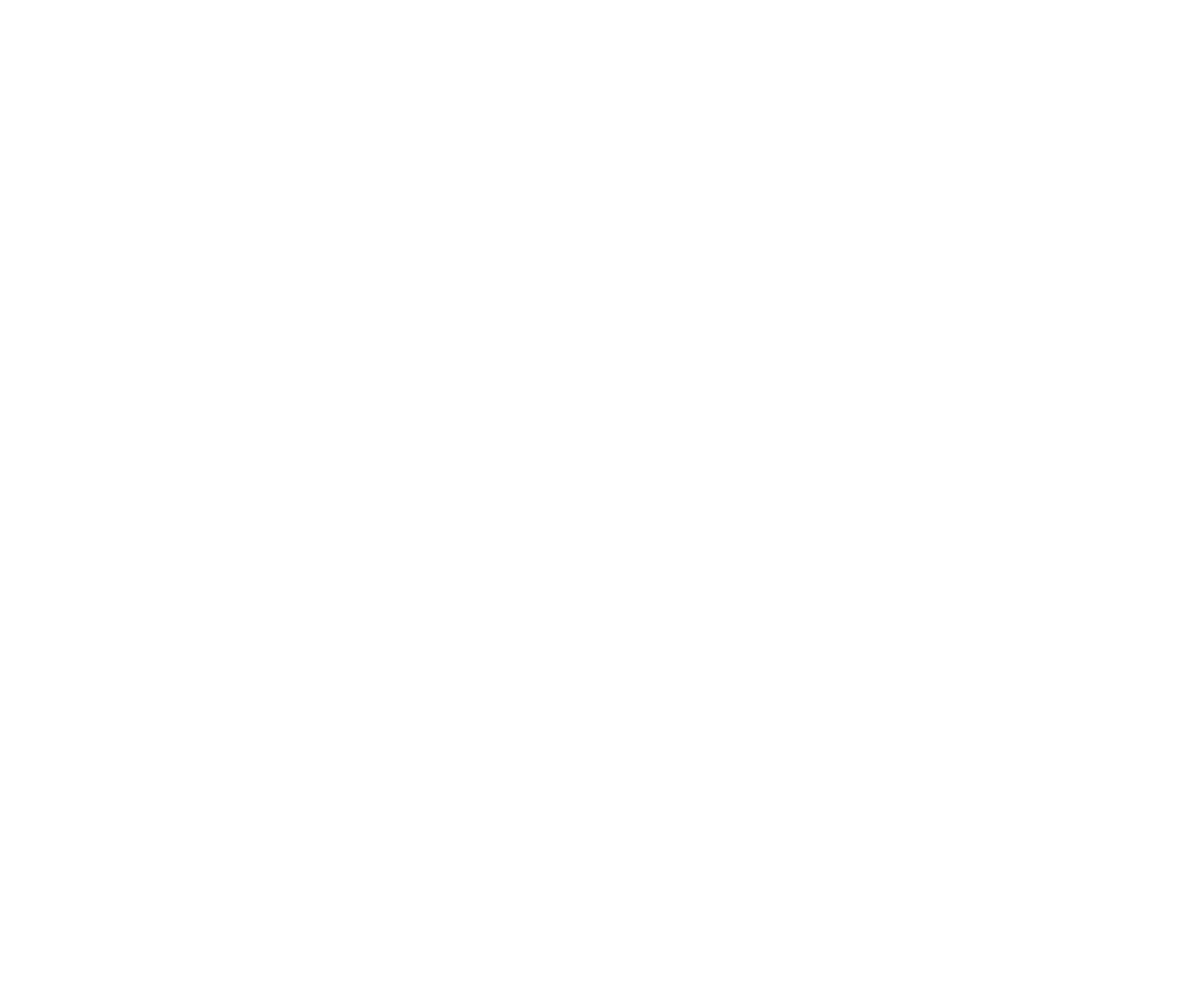
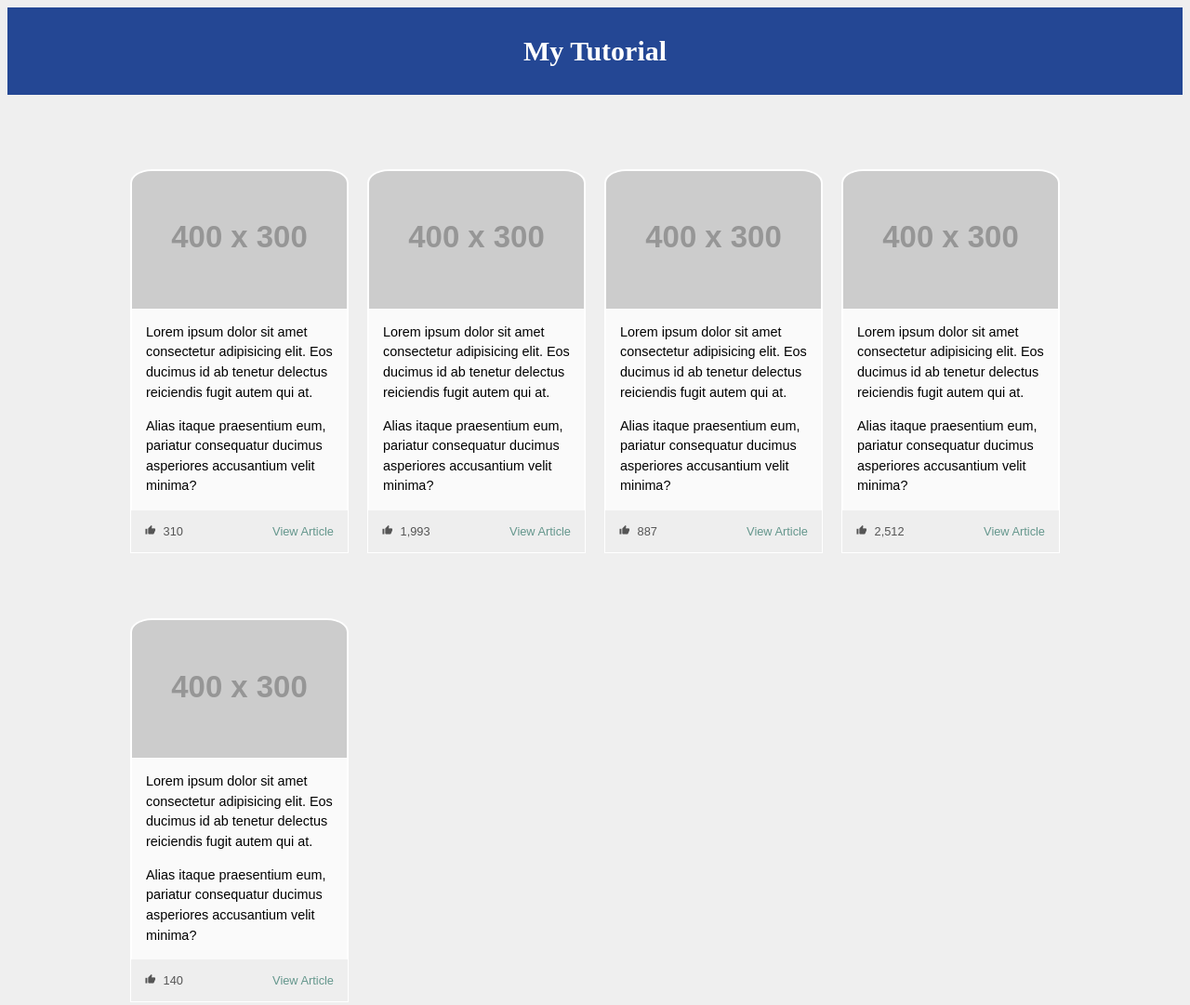
Before and after one commit to masudinn/CV, a plain HTML site: page Tutorial.html in a window 1280 px wide. Shown: the whole page at 93% size. Before the commit the page ends 800 px from the top, so only its background shows below. Drawn offline with Linux system fonts and the light colour scheme; placeholder pictures from the web are drawn by us.

Commit message:
Menambahkan halaman tutorial

```diff
--- a/Style.css
+++ b/Style.css
@@ -13,7 +13,7 @@ nav{
     height: 70px;
     width: 100%;
 }
-label.logo{
+label.logo image{
     color: rgb(255, 255, 255);
     font-size: 25px;
     line-height: 70px;
--- a/Tutorial.html
+++ b/Tutorial.html
@@ -0,0 +1,110 @@
+<!DOCTYPE html>
+<html>
+<head>
+    <link rel="stylesheet" href="tutorial.css">
+    <title>Tutorial</title>
+</head>
+<body>
+  <div class="judul">
+    <h2>My Tutorial</h2>
+</div>
+        <link href="https://fonts.googleapis.com/icon?family=Material+Icons" rel="stylesheet">
+<div class="cards">
+  <div class="card">
+    <img class="card__image" src="https://fakeimg.pl/400x300/009578/fff/" alt="">
+    <div class="card__content">
+      <p>
+        Lorem ipsum dolor sit amet consectetur adipisicing elit. Eos ducimus id ab tenetur delectus reiciendis fugit autem qui at.
+      </p>
+      <p>
+        Alias itaque praesentium eum, pariatur consequatur ducimus asperiores accusantium velit minima?
+      </p>
+    </div>
+    <div class="card__info">
+      <div>
+        <i class="material-icons">thumb_up</i>310
+      </div>
+      <div>
+        <a href="./" class="card__link">View Article</a>
+      </div>
+    </div>
+  </div>
+  <div class="card">
+    <img class="card__image" src="https://fakeimg.pl/400x300/252c6a/fff/" alt="">
+    <div class="card__content">
+      <p>
+        Lorem ipsum dolor sit amet consectetur adipisicing elit. Eos ducimus id ab tenetur delectus reiciendis fugit autem qui at.
+      </p>
+      <p>
+        Alias itaque praesentium eum, pariatur consequatur ducimus asperiores accusantium velit minima?
+      </p>
+    </div>
+    <div class="card__info">
+      <div>
+        <i class="material-icons">thumb_up</i>1,993
+      </div>
+      <div>
+        <a href="./" class="card__link">View Article</a>
+      </div>
+    </div>
+  </div>
+  <div class="card">
+    <img class="card__image" src="https://fakeimg.pl/400x300/f1db26/000/" alt="">
+    <div class="card__content">
+      <p>
+        Lorem ipsum dolor sit amet consectetur adipisicing elit. Eos ducimus id ab tenetur delectus reiciendis fugit autem qui at.
+      </p>
+      <p>
+        Alias itaque praesentium eum, pariatur consequatur ducimus asperiores accusantium velit minima?
+      </p>
+    </div>
+    <div class="card__info">
+      <div>
+        <i class="material-icons">thumb_up</i>887
+      </div>
+      <div>
+        <a href="./" class="card__link">View Article</a>
+      </div>
+    </div>
+  </div>
+  <div class="card">
+    <img class="card__image" src="https://fakeimg.pl/400x300/252c6a/fff/" alt="">
+    <div class="card__content">
+      <p>
+        Lorem ipsum dolor sit amet consectetur adipisicing elit. Eos ducimus id ab tenetur delectus reiciendis fugit autem qui at.
+      </p>
+      <p>
+        Alias itaque praesentium eum, pariatur consequatur ducimus asperiores accusantium velit minima?
+      </p>
+    </div>
+    <div class="card__info">
+      <div>
+        <i class="material-icons">thumb_up</i>2,512
+      </div>
+      <div>
+        <a href="./" class="card__link">View Article</a>
+      </div>
+    </div>
+  </div>
+  <div class="card">
+    <img class="card__image" src="https://fakeimg.pl/400x300/009578/fff/" alt="">
+    <div class="card__content">
+      <p>
+        Lorem ipsum dolor sit amet consectetur adipisicing elit. Eos ducimus id ab tenetur delectus reiciendis fugit autem qui at.
+      </p>
+      <p>
+        Alias itaque praesentium eum, pariatur consequatur ducimus asperiores accusantium velit minima?
+      </p>
+    </div>
+    <div class="card__info">
+      <div>
+        <i class="material-icons">thumb_up</i>140
+      </div>
+      <div>
+        <a href="./" class="card__link">View Article</a>
+      </div>
+    </div>
+  </div>
+</div>
+</body>
+</html>
--- a/cv.css
+++ b/cv.css
@@ -31,16 +31,15 @@ nav a:hover{
 }
 
 body .judul{
-    padding: 10px;
+    height: 15%;
     background: rgb(36, 71, 148);
-    padding: 30px;
+    padding: 15px;
     text-align: center;
     font-family:'poppins';
     src:url('poppins.ttf');
     color: #fff;
-    font-size: 30px;
+    font-size: 23px;
 }
-
 
 .mypro{
     margin-left: 30px;
@@ -69,13 +68,16 @@ body .judul{
     height: 100vh;
     float: left;
     font-size: 25px;
-    overflow: scroll;
-    overflow-x: hidden;
+    /* overflow: scroll;
+    overflow-x: hidden; */
 }
 
 .infoprofile h1{
     margin-top: 10px;
     margin-bottom: 30px;
+}
+.infoprofile h2{
+    margin-right: 35px;
 }
 
 .sosmed img{
--- /dev/null
+++ b/tutorial.css
@@ -0,0 +1,94 @@
+body{
+    background: #efefef;
+}
+body .judul{
+    height: 20%;
+    background: rgb(36, 71, 148);
+    padding: 5px;
+    text-align: center;
+    font-family:'poppins';
+    src:url('poppins.ttf');
+    color: #fff;
+    font-size: 20px;
+
+}
+/* body .judul{
+    width: 100%;
+    background: rgb(36, 71, 148);
+    text-align: left;
+    font-family:'poppins';
+    src:url('poppins.ttf');
+    color: #fff;
+    font-size: 30px;
+} */
+.cards {
+    margin: 0 auto;
+    max-width: 1000px;
+    display: grid;
+    grid-template-columns: repeat(auto-fill, minmax(225px, 1fr));
+    grid-auto-rows: auto;
+    gap: 20px;
+    font-family: sans-serif;
+    padding-top: 30px;
+}
+
+.cards * {
+    box-sizing: border-box;
+}
+
+.card__image {
+    border-top-left-radius: 10%;
+    border-top-right-radius: 10%;
+    margin-top: 50px;
+    width: 100%;
+    height: 150px;
+    object-fit: cover;
+    display: block;
+    border-top: 2px solid white;
+    border-right: 2px solid white;
+    border-left: 2px solid white;
+}
+
+.card__content {
+    line-height: 1.5;
+    font-size: 0.9em;
+    padding: 15px;
+    background: #fafafa;
+    border-right: 2px solid white;
+    border-left: 2px solid white;
+}
+
+.card__content > p:first-of-type {
+    margin-top: 0;
+}
+
+.card__content > p:last-of-type {
+    margin-bottom: 0;
+}
+
+.card__info {
+    padding: 15px;
+    display: flex;
+    justify-content: space-between;
+    align-items: center;
+    color: #555555;
+    background: #eeeeee;
+    font-size: 0.8em;
+    border-bottom: 1px solid white;
+    border-right: 1px solid white;
+    border-left: 1px solid white;
+}
+
+.card__info i {
+    font-size: 0.9em;
+    margin-right: 8px;
+}
+
+.card__link {
+    color: #64968c;
+    text-decoration: none;
+}
+
+.card__link:hover {
+    text-decoration: underline;
+}
```
Also changed, not shown: Portofolio.html (added, +11 -0 lines), cv.html (+2 -1 lines), index.html (+4 -3 lines), andro.jpg (added).
